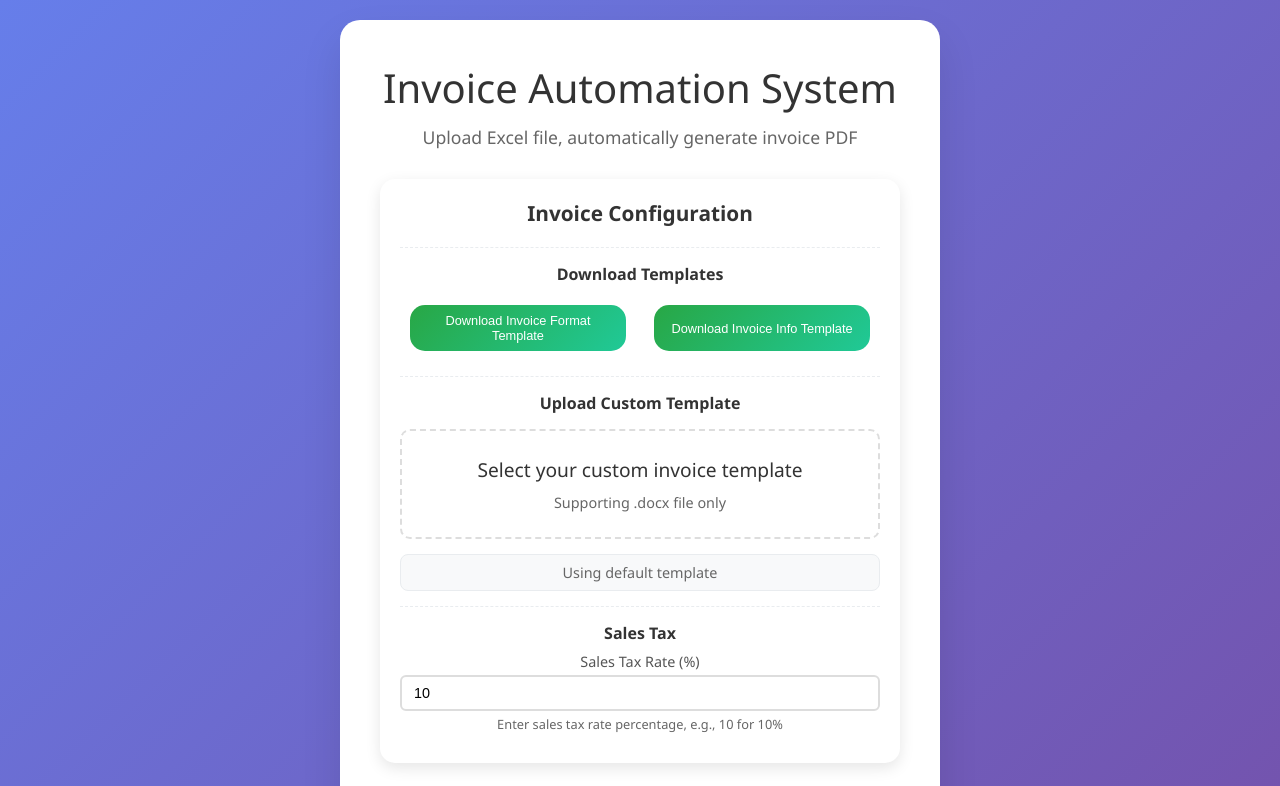
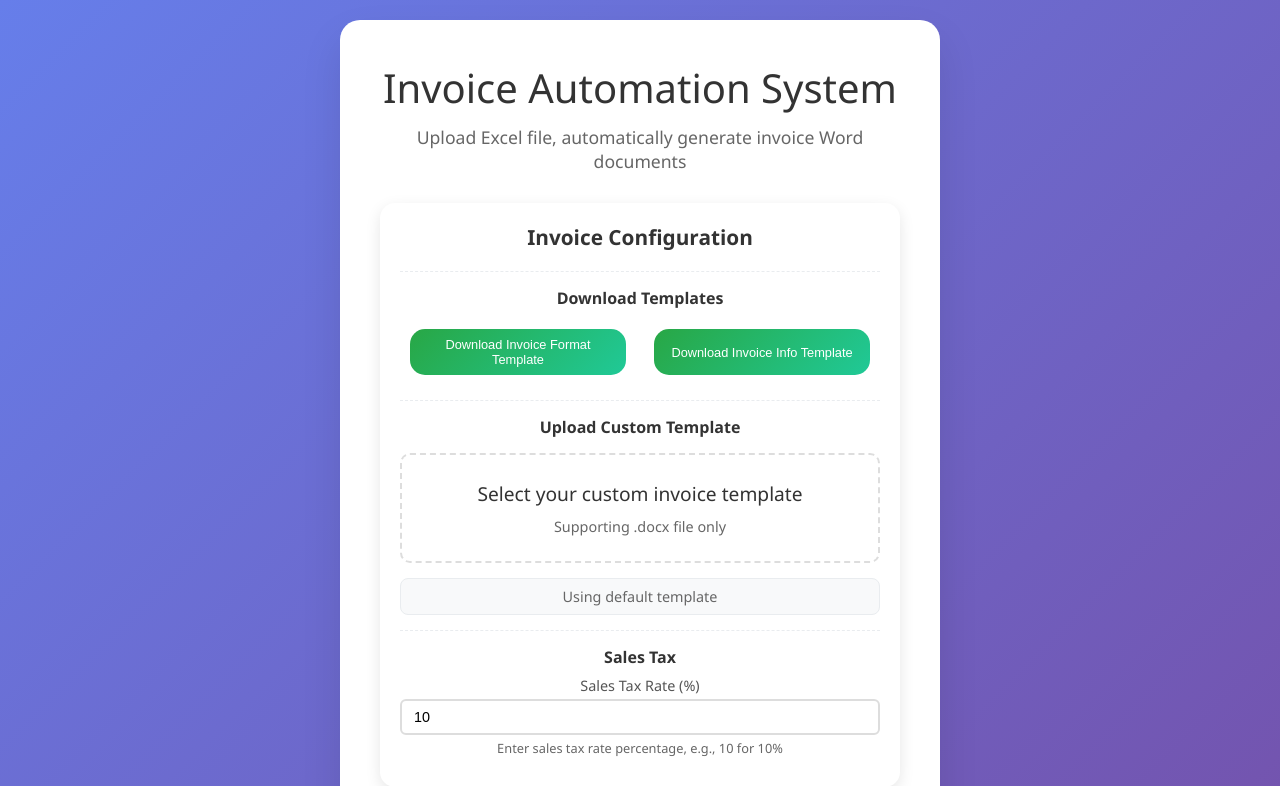
Before and after one commit to leopengningchuan/invoice-automation, a Flask app: page / in a window 1280 px wide. Shown: the top 786 px of the page. Run offline with Flask 3, Linux system fonts and the light colour scheme.

Commit message:
Change to download only word
- remove the converting to pdf process to avoid the problem of "ocx2pdf is not implemented for linux as it requires Microsoft Word to be installed"

```diff
--- a/app.py
+++ b/app.py
@@ -118,13 +118,13 @@ def upload_file():
         if missing_columns:
             return jsonify({'error': f'Excel文件缺少必要的列: {", ".join(missing_columns)}'}), 400
 
-        # 创建临时文件夹用于存储生成的PDF
+        # 创建临时文件夹用于存储生成的Word文档
         temp_dir = os.path.join(app.config['TEMP_FOLDER'], f"invoices_{datetime.now().strftime('%Y%m%d_%H%M%S')}")
         os.makedirs(temp_dir, exist_ok=True)
 
         generated_files = []
 
-        # 为每个发票号生成PDF
+        # 为每个发票号生成Word文档
         for inv_no in inv_info['Invoice No.'].unique():
             try:
                 # 获取发票信息字典，使用用户指定的税率
@@ -132,9 +132,7 @@ def upload_file():
 
                 # 生成docx文件名
                 docx_filename = f"{item_dict['INV_NO']}.docx"
-                pdf_filename = f"{item_dict['INV_NO']}.pdf"
                 docx_path = os.path.join(temp_dir, docx_filename)
-                pdf_path = os.path.join(temp_dir, pdf_filename)
 
                 # 选择使用的模板文件
                 custom_template_path = os.path.join(app.config['TEMPLATE_FOLDER'], 'custom_template.docx')
@@ -146,27 +144,12 @@ def upload_file():
                 # 替换Word模板中的发票信息
                 populate_docx_table(item_dict, template_file, docx_path)
 
-                # 直接调用 convert_docx_pdf 进行PDF转换
-                convert_docx_pdf(docx_path, keep=False)
-
-                # 检查PDF是否生成
-                if os.path.exists(pdf_path):
-                    # 删除DOCX文件
-                    if os.path.exists(docx_path):
-                        os.remove(docx_path)
-                    # 添加生成的PDF到列表
-                    generated_files.append(pdf_filename)
+                # 检查Word文档是否生成成功
+                if os.path.exists(docx_path):
+                    # 添加生成的Word文档到列表
+                    generated_files.append(docx_filename)
                 else:
-                    # 查找生成的PDF（docx2pdf 可能生成的文件名不一致）
-                    pdf_dir = os.path.dirname(pdf_path)
-                    for file in os.listdir(pdf_dir):
-                        if file.endswith('.pdf') and os.path.splitext(os.path.basename(docx_path))[0] in file:
-                            actual_pdf = os.path.join(pdf_dir, file)
-                            shutil.move(actual_pdf, pdf_path)
-                            generated_files.append(pdf_filename)
-                            break
-                    else:
-                        return jsonify({'error': f'转换PDF失败: {item_dict["INV_NO"]}'}), 500
+                    return jsonify({'error': f'生成Word文档失败: {item_dict["INV_NO"]}'}), 500
 
             except Exception as e:
                 return jsonify({'error': f'生成发票 {inv_no} 时出错: {str(e)}'}), 500
@@ -195,10 +178,8 @@ def upload_file():
         # 确定文件类型
         file_types = set()
         for file in generated_files:
-            if file.endswith('.pdf'):
-                file_types.add('PDF')
-            elif file.endswith('.docx'):
-                file_types.add('DOCX')
+            if file.endswith('.docx'):
+                file_types.add('Word')
 
         file_type_str = ' & '.join(sorted(file_types)) if file_types else 'Unknown'
 
--- a/requirements.txt
+++ b/requirements.txt
@@ -2,7 +2,6 @@ flask==2.3.3
 flask-cors==4.0.0
 pandas>=2.0.0
 python-docx==0.8.11
-docx2pdf==0.1.8
 PyPDF2==3.0.1
 openpyxl==3.1.2
 werkzeug==2.3.7
--- a/templates/index.html
+++ b/templates/index.html
@@ -473,7 +473,7 @@
     <div class="container">
         <div class="header">
             <h1>Invoice Automation System</h1>
-            <p>Upload Excel file, automatically generate invoice PDF</p>
+            <p>Upload Excel file, automatically generate invoice Word documents</p>
         </div>
 
         <div class="settings-section">
@@ -795,14 +795,14 @@
             if (data.generated_files && data.generated_files.length > 0) {
                 fileList.innerHTML += '<li><strong>生成的文件：</strong></li>';
                 data.generated_files.forEach(file => {
-                    const fileType = file.endsWith('.pdf') ? '📄 PDF' : '📝 DOCX';
+                    const fileType = file.endsWith('.docx') ? '📝 Word' : '📄 Unknown';
                     fileList.innerHTML += `<li>• ${file} (${fileType})</li>`;
                 });
 
                 // 显示文件类型说明
                 if (data.file_types && data.file_types.length > 0) {
-                    const typeText = data.file_types.includes('DOCX') ?
-                        '注意：由于系统权限限制，部分文件以DOCX格式提供。您可以使用Word或其他文档编辑器打开。' : '';
+                    const typeText = data.file_types.includes('Word') ?
+                        '文件以Word文档格式提供，您可以使用Microsoft Word或其他文档编辑器打开。' : '';
                     if (typeText) {
                         fileList.innerHTML += `<li style="color: #856404; font-style: italic;">${typeText}</li>`;
                     }
```
